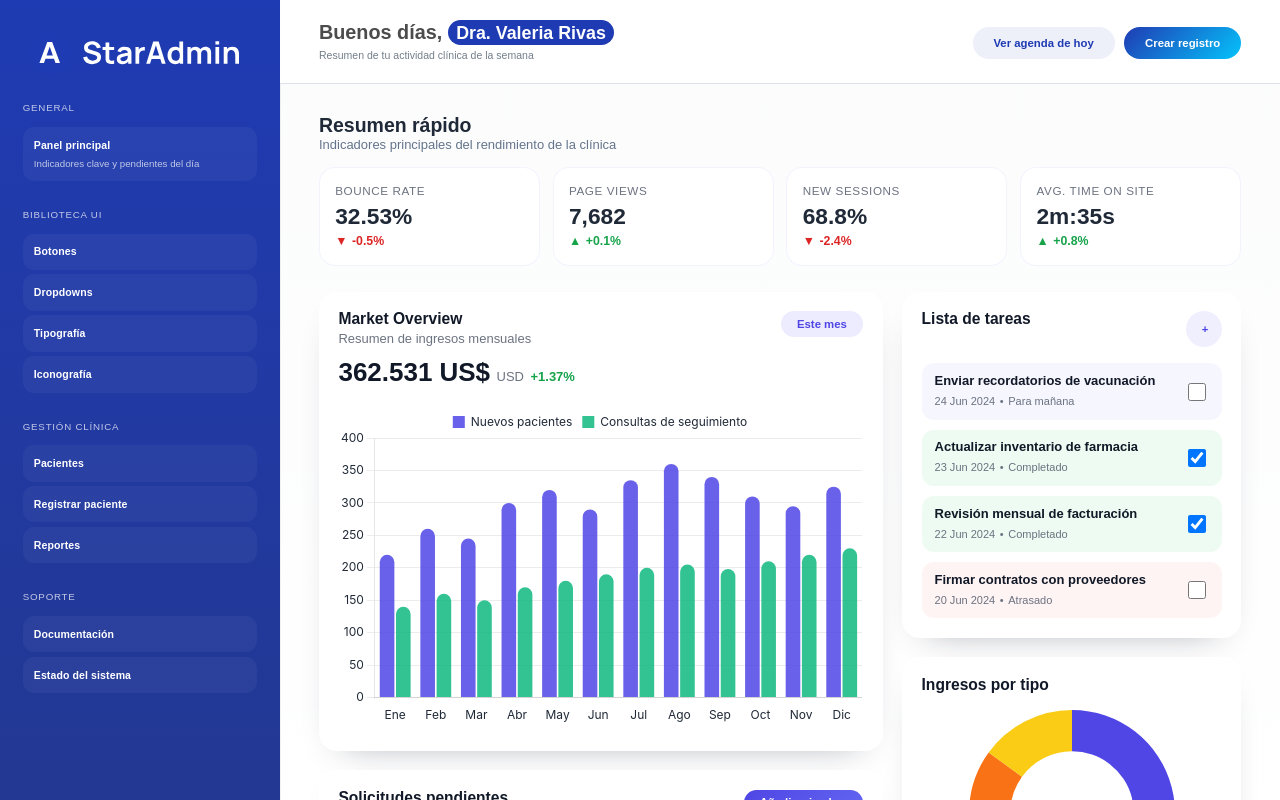
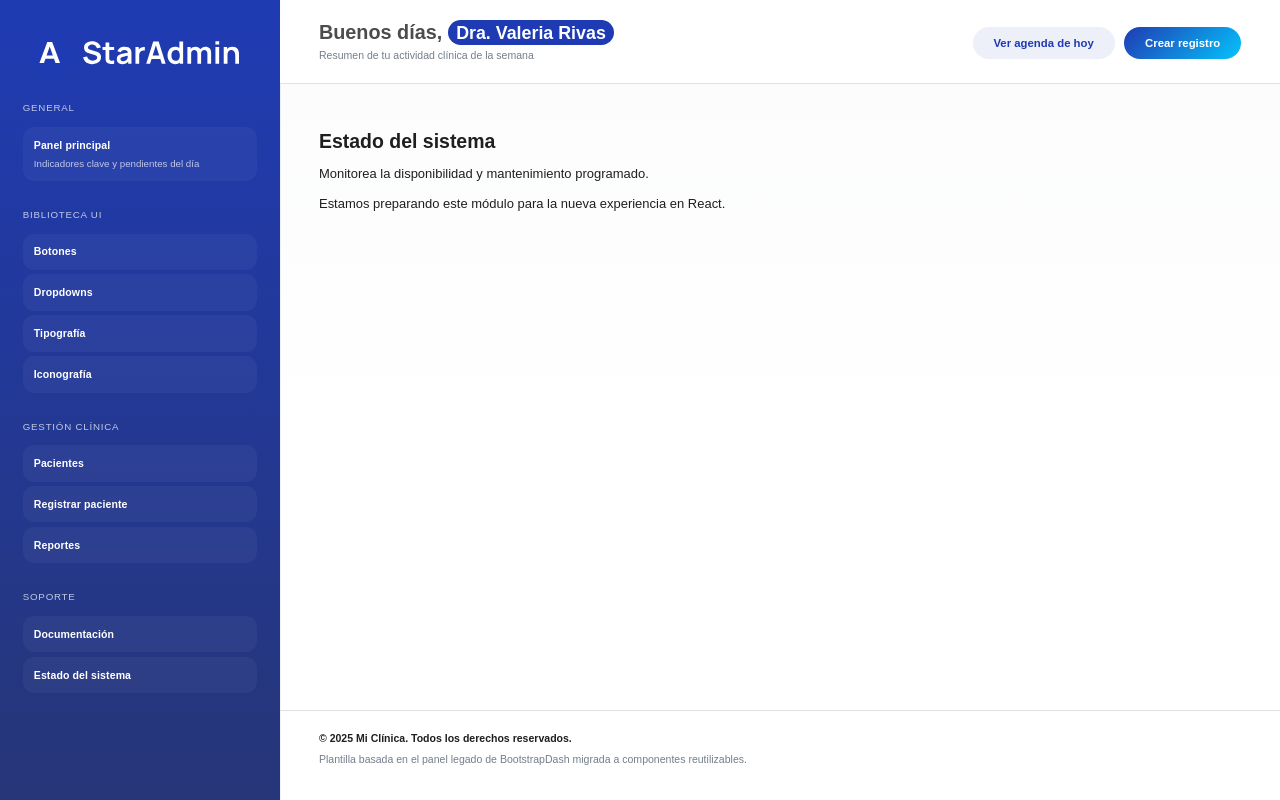
Before and after one commit to Maxorify/sistema-de-gesti-n-clinico, a React (Vite) app in the folder mi-clinica/: page /status in a window 1280 px wide. Shown: the top 800 px of the page. Built offline with nearby package versions, Linux system fonts and the light colour scheme.

Commit message:
feat: habilitar rutas placeholder y navegación interna

```diff
--- a/mi-clinica/package.json
+++ b/mi-clinica/package.json
@@ -13,7 +13,8 @@
     "chart.js": "^4.4.7",
     "react": "^19.1.1",
     "react-chartjs-2": "^5.3.0",
-    "react-dom": "^19.1.1"
+    "react-dom": "^19.1.1",
+    "react-router-dom": "^6.30.1"
   },
   "devDependencies": {
     "@eslint/js": "^9.36.0",
--- a/mi-clinica/src/App.tsx
+++ b/mi-clinica/src/App.tsx
@@ -1,11 +1,11 @@
-import { LayoutShell } from './components/layout/LayoutShell'
-import { DashboardPage } from './components/dashboard/DashboardPage'
+import { BrowserRouter } from 'react-router-dom'
+import { AppRoutes } from './AppRoutes'
 
 function App() {
   return (
-    <LayoutShell>
-      <DashboardPage />
-    </LayoutShell>
+    <BrowserRouter>
+      <AppRoutes />
+    </BrowserRouter>
   )
 }
 
--- /dev/null
+++ b/mi-clinica/src/AppRoutes.tsx
@@ -0,0 +1,105 @@
+import { Navigate, Route, Routes } from 'react-router-dom'
+import { DashboardPage } from './components/dashboard/DashboardPage'
+import { LayoutShell } from './components/layout/LayoutShell'
+
+function NotFoundPage() {
+  return (
+    <div role="alert">
+      <h1>Página no encontrada</h1>
+      <p>La ruta solicitada no existe o fue movida.</p>
+    </div>
+  )
+}
+
+interface PlaceholderPageProps {
+  title: string
+  description: string
+}
+
+interface PlaceholderRoute extends PlaceholderPageProps {
+  path: string
+}
+
+function PlaceholderPage({ title, description }: PlaceholderPageProps) {
+  const normalizedTitle = title
+    .toLowerCase()
+    .normalize('NFD')
+    .replace(/[\u0300-\u036f]/g, '')
+    .replace(/[^a-z0-9\s-]/g, '')
+  const headingId = `placeholder-${normalizedTitle.trim().replace(/[\s-]+/g, '-')}`
+
+  return (
+    <section aria-labelledby={headingId}>
+      <h1 id={headingId}>{title}</h1>
+      <p>{description}</p>
+      <p>Estamos preparando este módulo para la nueva experiencia en React.</p>
+    </section>
+  )
+}
+
+const placeholderRoutes: PlaceholderRoute[] = [
+  {
+    path: 'ui/buttons',
+    title: 'Catálogo de botones',
+    description: 'Revisa la próxima versión de los estilos y estados para botones del sistema.',
+  },
+  {
+    path: 'ui/dropdowns',
+    title: 'Componentes dropdown',
+    description: 'Explora los menús desplegables y selectores que estamos adaptando a React.',
+  },
+  {
+    path: 'ui/typography',
+    title: 'Guía tipográfica',
+    description: 'Consulta la guía de tipografías y escalas adaptadas a la app clínica.',
+  },
+  {
+    path: 'ui/iconography',
+    title: 'Catálogo de iconografía',
+    description: 'Visualiza el inventario de iconos estandarizados para la interfaz.',
+  },
+  {
+    path: 'patients',
+    title: 'Listado de pacientes',
+    description: 'Gestiona la base de pacientes con filtros y vistas resumidas.',
+  },
+  {
+    path: 'patients/new',
+    title: 'Registrar paciente',
+    description: 'Completa los datos clínicos para dar de alta un nuevo paciente.',
+  },
+  {
+    path: 'analytics',
+    title: 'Panel de analíticas',
+    description: 'Consulta métricas de desempeño y reportes consolidados.',
+  },
+  {
+    path: 'docs',
+    title: 'Documentación interna',
+    description: 'Encuentra guías y manuales operativos del sistema.',
+  },
+  {
+    path: 'status',
+    title: 'Estado del sistema',
+    description: 'Monitorea la disponibilidad y mantenimiento programado.',
+  },
+]
+
+export function AppRoutes() {
+  return (
+    <Routes>
+      <Route path="/" element={<LayoutShell />}>
+        <Route index element={<Navigate to="/dashboard" replace />} />
+        <Route path="dashboard" element={<DashboardPage />} />
+        {placeholderRoutes.map((route) => (
+          <Route
+            key={route.path}
+            path={route.path}
+            element={<PlaceholderPage title={route.title} description={route.description} />}
+          />
+        ))}
+        <Route path="*" element={<NotFoundPage />} />
+      </Route>
+    </Routes>
+  )
+}
--- a/mi-clinica/src/components/layout/LayoutShell.tsx
+++ b/mi-clinica/src/components/layout/LayoutShell.tsx
@@ -1,12 +1,8 @@
-import type { ReactNode } from 'react'
+import { Outlet } from 'react-router-dom'
 import { SidebarNav } from './SidebarNav'
 import { TopBar } from './TopBar'
 import { Footer } from './Footer'
 import styles from './LayoutShell.module.scss'
-
-export interface LayoutShellProps {
-  children: ReactNode
-}
 
 const defaultUser = {
   name: 'Dra. Valeria Rivas',
@@ -14,7 +10,7 @@ const defaultUser = {
   subtitle: 'Resumen de tu actividad clínica de la semana',
 }
 
-export function LayoutShell({ children }: LayoutShellProps) {
+export function LayoutShell() {
   return (
     <div className={styles.layout}>
       <SidebarNav className={styles.sidebar} />
@@ -26,7 +22,7 @@ export function LayoutShell({ children }: LayoutShellProps) {
           subtitle={defaultUser.subtitle}
         />
         <main className={styles.mainContent} role="main">
-          {children}
+          <Outlet />
         </main>
         <Footer className={styles.footer} />
       </div>
--- a/mi-clinica/src/components/layout/SidebarNav.tsx
+++ b/mi-clinica/src/components/layout/SidebarNav.tsx
@@ -1,8 +1,9 @@
+import { NavLink } from 'react-router-dom'
 import brandLogo from '../../assets/brand-logo.svg'
 import brandMark from '../../assets/brand-mark.svg'
 import styles from './SidebarNav.module.scss'
 
-type NavLink = {
+type SidebarLink = {
   label: string
   to: string
   description?: string
@@ -11,7 +12,7 @@ type NavLink = {
 type NavGroup = {
   id: string
   label: string
-  links: NavLink[]
+  links: SidebarLink[]
 }
 
 const NAVIGATION: NavGroup[] = [
@@ -55,6 +56,17 @@ export interface SidebarNavProps {
   className?: string
 }
 
+function buildLinkClassName(isActive: boolean) {
+  const activeClassName = styles.linkActive ?? ''
+  const classes = [styles.link]
+
+  if (isActive && activeClassName) {
+    classes.push(activeClassName)
+  }
+
+  return classes.join(' ')
+}
+
 export function SidebarNav({ className }: SidebarNavProps) {
   const sidebarClassName = className ? `${styles.sidebar} ${className}` : styles.sidebar
 
@@ -71,12 +83,16 @@ export function SidebarNav({ className }: SidebarNavProps) {
             <ul className={styles.linkList}>
               {group.links.map((link) => (
                 <li key={link.label} className={styles.linkItem}>
-                  <a className={styles.link} href={link.to}>
+                  <NavLink
+                    to={link.to}
+                    className={({ isActive }) => buildLinkClassName(isActive)}
+                    end={link.to === '/dashboard'}
+                  >
                     <span className={styles.linkText}>{link.label}</span>
                     {link.description ? (
                       <span className={styles.linkDescription}>{link.description}</span>
                     ) : null}
-                  </a>
+                  </NavLink>
                 </li>
               ))}
             </ul>
```
Also changed, not shown: 1 other file (tests, documents, lock files or other folders).
